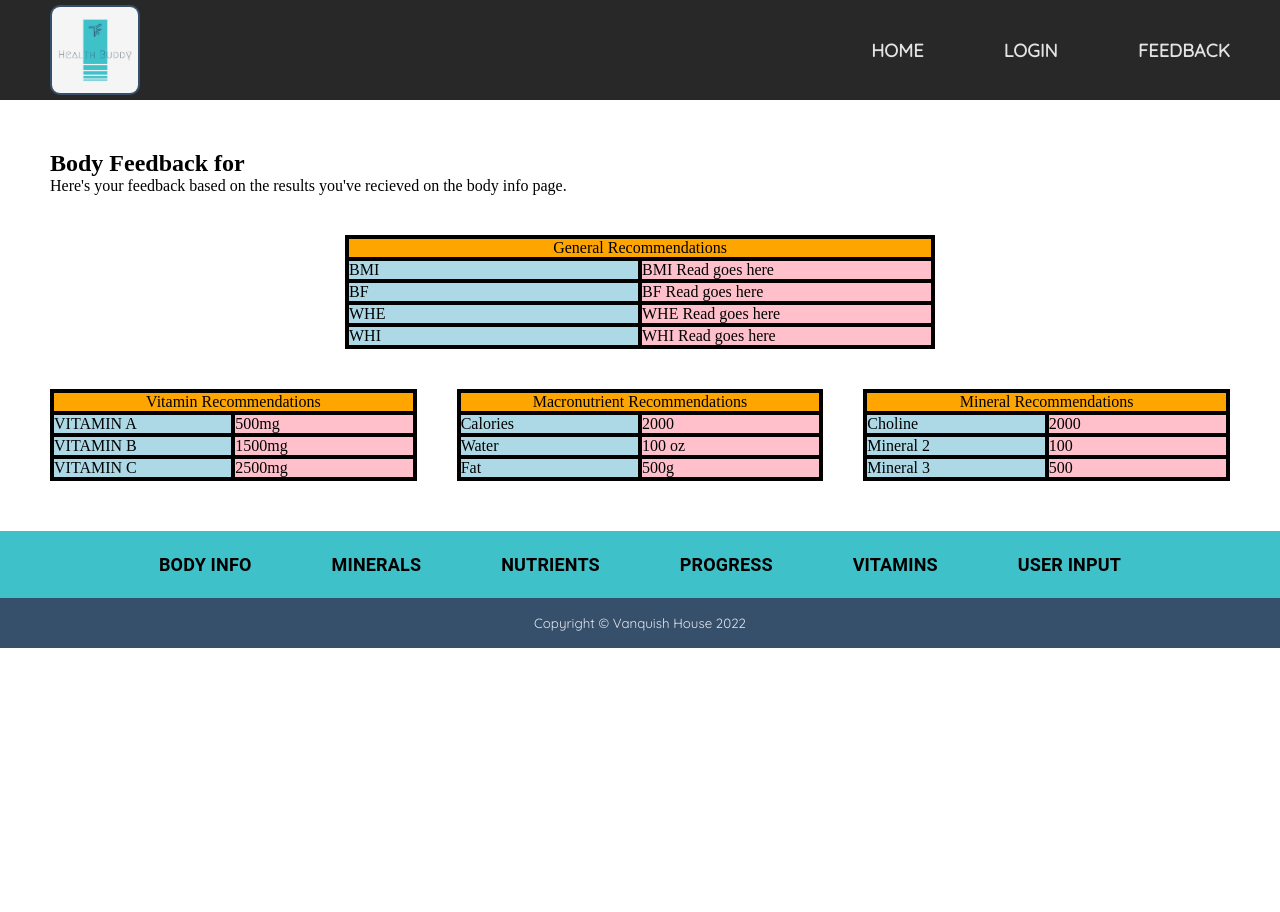
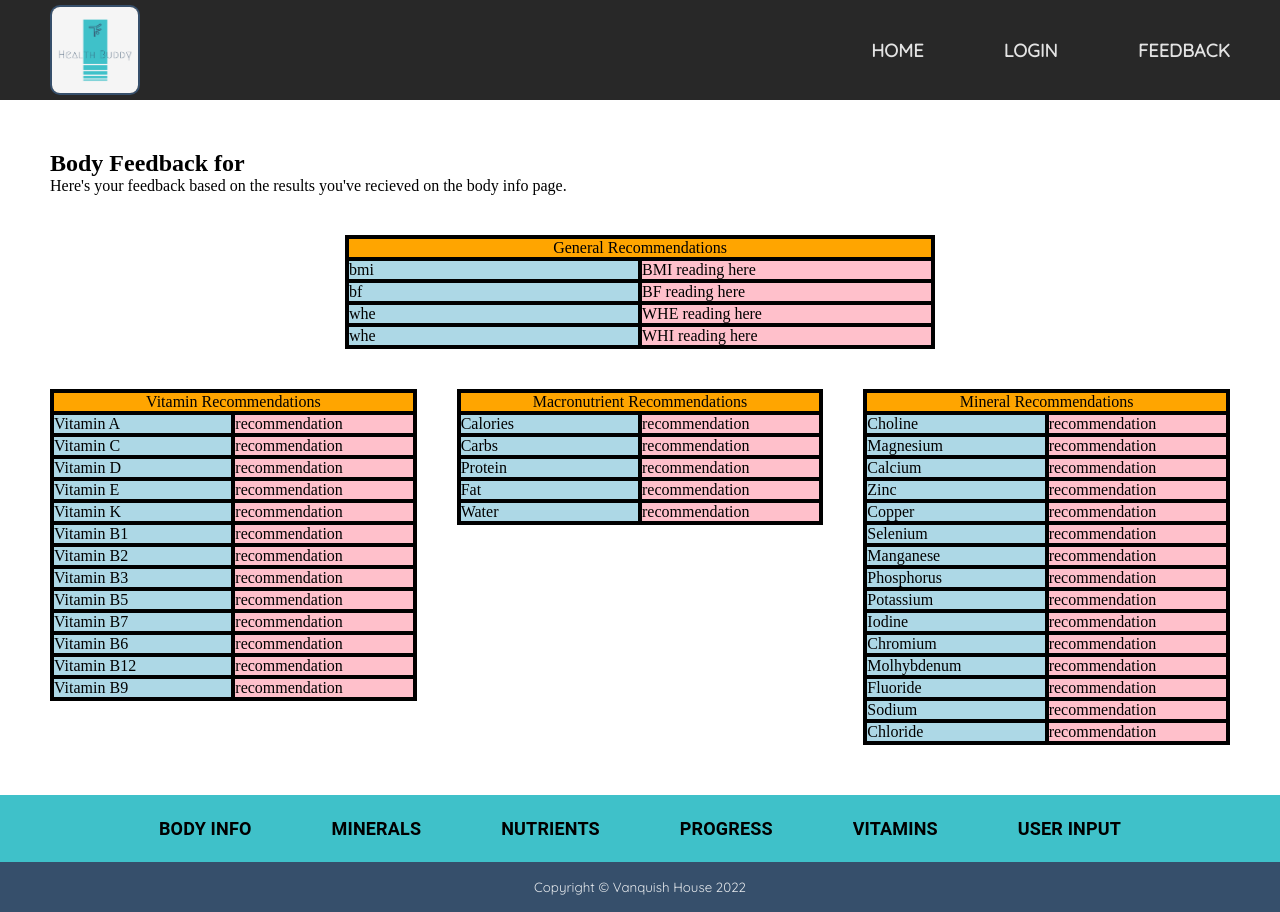
Before and after one commit to 220523-Java-React/vanquish_p2, a React (Create React App) app: page /body-feedback in a window 1280 px wide. Before the commit the page ends 800 px from the top, so only its background shows below. Built offline with nearby package versions, Linux system fonts and the light colour scheme; a web font is replaced by a local one.

Commit message:
setup temp results and mapped data

```diff
--- a/src/pages/BodyFeedback.js
+++ b/src/pages/BodyFeedback.js
@@ -10,6 +10,172 @@ import NavMenu from '../components/NavMenu';
 import { textAlign } from '@mui/system';
 
 const BodyFeedback = ({results, name}) => {
+
+  let general = [
+    {
+      title: 'bmi',
+      reading: 'BMI reading here'
+    },
+    {
+      title: 'bf',
+      reading: 'BF reading here'
+    },
+    {
+      title: 'whe',
+      reading: 'WHE reading here'
+    },
+    {
+      title: 'whe',
+      reading: 'WHI reading here'
+    }
+  ];
+
+  let vitamins = [
+    {
+      vitamin: 'Vitamin A',
+      recommendation: 'recommendation'
+    },
+    {
+      vitamin: 'Vitamin C',
+      recommendation: 'recommendation'
+    },
+    {
+      vitamin: 'Vitamin D',
+      recommendation: 'recommendation'
+    },
+    {
+      vitamin: 'Vitamin E',
+      recommendation: 'recommendation'
+    },
+    {
+      vitamin: 'Vitamin K',
+      recommendation: 'recommendation'
+    },
+    {
+      vitamin: 'Vitamin B1',
+      recommendation: 'recommendation'
+    },
+    {
+      vitamin: 'Vitamin B2',
+      recommendation: 'recommendation'
+    },
+    {
+      vitamin: 'Vitamin B3',
+      recommendation: 'recommendation'
+    },
+    {
+      vitamin: 'Vitamin B5',
+      recommendation: 'recommendation'
+    },
+    {
+      vitamin: 'Vitamin B7',
+      recommendation: 'recommendation'
+    },
+    {
+      vitamin: 'Vitamin B6',
+      recommendation: 'recommendation'
+    },
+    {
+      vitamin: 'Vitamin B12',
+      recommendation: 'recommendation'
+    },
+    {
+      vitamin: 'Vitamin B9',
+      recommendation: 'recommendation'
+    }
+  ];
+
+  let nutrients = [
+    {
+      nutrient: 'Calories',
+      recommendation: 'recommendation'
+    },
+    {
+      nutrient: 'Carbs',
+      recommendation: 'recommendation'
+    },
+    {
+      nutrient: 'Protein',
+      recommendation: 'recommendation'
+    },
+    {
+      nutrient: 'Fat',
+      recommendation: 'recommendation'
+    },
+    {
+      nutrient: 'Water',
+      recommendation: 'recommendation'
+    }
+  ]
+
+  let minerals = [
+    {
+      mineral: 'Choline',
+      recommendation: 'recommendation'
+    },
+    {
+      mineral: 'Magnesium',
+      recommendation: 'recommendation'
+    },
+    {
+      mineral: 'Calcium',
+      recommendation: 'recommendation'
+    },
+    {
+      mineral: 'Zinc',
+      recommendation: 'recommendation'
+    },
+    {
+      mineral: 'Copper',
+      recommendation: 'recommendation'
+    },
+    {
+      mineral: 'Selenium',
+      recommendation: 'recommendation'
+    },
+    {
+      mineral: 'Manganese',
+      recommendation: 'recommendation'
+    },
+    {
+      mineral: 'Phosphorus',
+      recommendation: 'recommendation'
+    },
+    {
+      mineral: 'Potassium',
+      recommendation: 'recommendation'
+    },
+    {
+      mineral: 'Iodine',
+      recommendation: 'recommendation'
+    },
+    {
+      mineral: 'Chromium',
+      recommendation: 'recommendation'
+    },
+    {
+      mineral: 'Molhybdenum',
+      recommendation: 'recommendation'
+    },
+    {
+      mineral: 'Fluoride',
+      recommendation: 'recommendation'
+    },
+    {
+      mineral: 'Sodium',
+      recommendation: 'recommendation'
+    },
+    {
+      mineral: 'Chloride',
+      recommendation: 'recommendation'
+    }
+  ];
+
+  let tempResults = [];
+  tempResults[0] = general;
+  tempResults[1] = vitamins;
+  tempResults[2] = nutrients;
+  tempResults[3] = minerals;
 
   if (results.length === 0) {
     return (
@@ -68,32 +234,19 @@ const BodyFeedback = ({results, name}) => {
             <Grid item xs={12} style={{background: 'orange', border: '2px solid black', textAlign: 'center'}}>
               General Recommendations
             </Grid>
+
+            {tempResults[0].map((item, index) => (
+                <Grid container key={index}>
                   <Grid item xs={6} style={{background: 'lightblue', border: '2px solid black'}}>
-              BMI
+                    {item.title}
                   </Grid>
                   <Grid item xs={6} style={{background: 'pink', border: '2px solid black'}}>
-              BMI Read goes here
-            </Grid>
-            <Grid item xs={6} style={{background: 'lightblue', border: '2px solid black'}}>
-              BF
-            </Grid>
-            <Grid item xs={6} style={{background: 'pink', border: '2px solid black'}}>
-              BF Read goes here
-            </Grid>
-            <Grid item xs={6} style={{background: 'lightblue', border: '2px solid black'}}>
-              WHE
-            </Grid>
-            <Grid item xs={6} style={{background: 'pink', border: '2px solid black'}}>
-              WHE Read goes here
-            </Grid>
-            <Grid item xs={6} style={{background: 'lightblue', border: '2px solid black'}}>
-              WHI
-            </Grid>
-            <Grid item xs={6} style={{background: 'pink', border: '2px solid black'}}>
-              WHI Read goes here
+                    {item.reading}
                   </Grid>
                 </Grid>
+            ))}
 
+          </Grid>
         </Box>
 
         <Grid container justifyContent='space-between' spacing={5}>
@@ -102,24 +255,18 @@ const BodyFeedback = ({results, name}) => {
               <Grid item xs={12} style={{background: 'orange', border: '2px solid black', textAlign: 'center'}}>
                 Vitamin Recommendations
               </Grid>
+
+            {tempResults[1].map((item, index) => (
+              <Grid container key={index}>
                 <Grid item xs={6} style={{background: 'lightblue', border: '2px solid black'}}>
-                VITAMIN A
+                  {item.vitamin}
                 </Grid>
                 <Grid item xs={6} style={{background: 'pink', border: '2px solid black'}}>
-                500mg
+                  {item.recommendation}
                 </Grid>
-              <Grid item xs={6} style={{background: 'lightblue', border: '2px solid black'}}>
-                VITAMIN B
               </Grid>
-              <Grid item xs={6} style={{background: 'pink', border: '2px solid black'}}>
-                1500mg
-              </Grid>
-              <Grid item xs={6} style={{background: 'lightblue', border: '2px solid black'}}>
-                VITAMIN C
-              </Grid>
-              <Grid item xs={6} style={{background: 'pink', border: '2px solid black'}}>
-                2500mg
-              </Grid>
+            ))}
+
             </Grid>
           </Grid>
           <Grid item xs={12} lg={4}>
@@ -127,24 +274,18 @@ const BodyFeedback = ({results, name}) => {
             <Grid item xs={12} style={{background: 'orange', border: '2px solid black', textAlign: 'center'}}>
                 Macronutrient Recommendations
               </Grid>
+
+              {tempResults[2].map((item, index) => (
+                <Grid container key={index}>
                   <Grid item xs={6} style={{background: 'lightblue', border: '2px solid black'}}>
-                Calories
+                    {item.nutrient}
                   </Grid>
                   <Grid item xs={6} style={{background: 'pink', border: '2px solid black'}}>
-                2000
+                    {item.recommendation}
                   </Grid>
-              <Grid item xs={6} style={{background: 'lightblue', border: '2px solid black'}}>
-                Water
                 </Grid>
-              <Grid item xs={6} style={{background: 'pink', border: '2px solid black'}}>
-                100 oz
-              </Grid>
-              <Grid item xs={6} style={{background: 'lightblue', border: '2px solid black'}}>
-                Fat
-              </Grid>
-              <Grid item xs={6} style={{background: 'pink', border: '2px solid black'}}>
-                500g
-              </Grid>
+              ))}
+
             </Grid>
           </Grid>
           <Grid item xs={12} lg={4}>
@@ -152,24 +293,17 @@ const BodyFeedback = ({results, name}) => {
               <Grid item xs={12} style={{background: 'orange', border: '2px solid black', textAlign: 'center'}}>
                 Mineral Recommendations
               </Grid>
+
+              {tempResults[3].map((item, index) => (
+                <Grid container key={index}>
                   <Grid item xs={6} style={{background: 'lightblue', border: '2px solid black'}}>
-                Choline
+                    {item.mineral}
                   </Grid>
                   <Grid item xs={6} style={{background: 'pink', border: '2px solid black'}}>
-                2000
+                    {item.recommendation}
                   </Grid>
-              <Grid item xs={6} style={{background: 'lightblue', border: '2px solid black'}}>
-                Mineral 2
                 </Grid>
-              <Grid item xs={6} style={{background: 'pink', border: '2px solid black'}}>
-                100
-              </Grid>
-              <Grid item xs={6} style={{background: 'lightblue', border: '2px solid black'}}>
-                Mineral 3
-              </Grid>
-              <Grid item xs={6} style={{background: 'pink', border: '2px solid black'}}>
-                500
-              </Grid>
+              ))}
             </Grid>
           </Grid>
 
```
Lines whose indentation alone changed are shown as unchanged.
